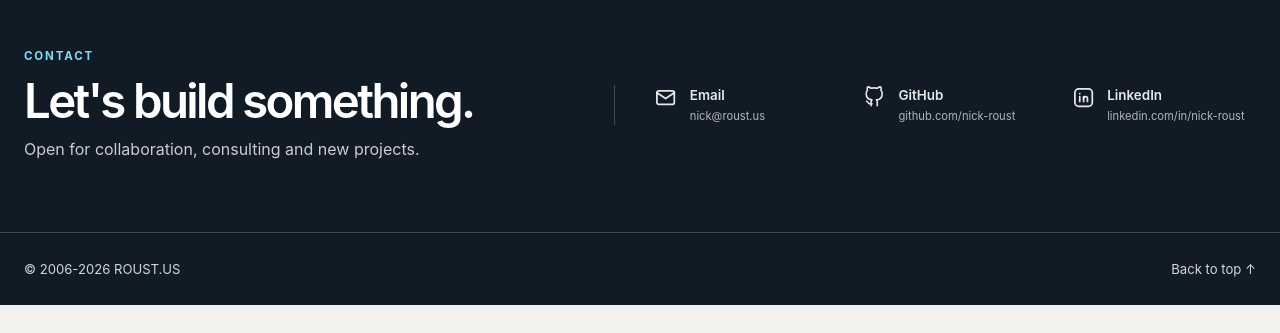
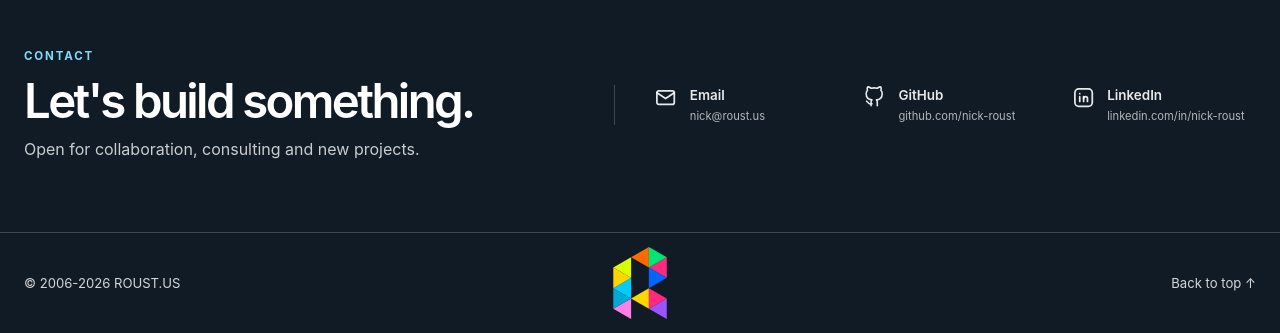
Before and after one commit to nick-roust/roust-us, an Astro site: page / in a window 1280 px wide. Shown: the part 2408-2741 px from the top of the page. Before the commit the page ends 2713 px from the top, so only its background shows below. Built offline with nearby package versions, Linux system fonts and the light colour scheme; Astro itself is replaced by a stand-in of ours.

Commit message:
feat: center color monogram in footer

```diff
--- /dev/null
+++ b/src/components/SiteFooter.astro
@@ -0,0 +1,27 @@
+---
+const currentYear = new Date().getFullYear();
+---
+
+<footer class="site-footer">
+  <div class="container site-footer__inner">
+    <p>© 2006-{currentYear} ROUST.US</p>
+    <a class="site-footer__brand" href="/" aria-label="ROUST.US home">
+      <img src="/brand/roust-monogram-color.svg" alt="" width="72" height="72" />
+    </a>
+    <a class="site-footer__top" href="#main">Back to top <span aria-hidden="true">↑</span></a>
+  </div>
+</footer>
+
+<style>
+  .site-footer { border-top: 1px solid rgba(255, 255, 255, .2); background: #101b26; color: rgba(255,255,255,.82); }
+  .site-footer__inner { min-height: 6.25rem; display: grid; grid-template-columns: minmax(0, 1fr) auto minmax(0, 1fr); align-items: center; gap: 1rem; font-size: .82rem; }
+  .site-footer__inner p { margin: 0; }
+  .site-footer__inner a { color: inherit; text-decoration: none; }
+  .site-footer__brand { display: block; width: 72px; height: 72px; justify-self: center; }
+  .site-footer__brand img { display: block; width: 100%; height: 100%; object-fit: contain; }
+  .site-footer__top { justify-self: end; }
+  @media (max-width: 680px) {
+    .site-footer__inner { min-height: 5rem; font-size: .72rem; }
+    .site-footer__brand { width: 52px; height: 52px; }
+  }
+</style>
--- a/src/layouts/SiteLayout.astro
+++ b/src/layouts/SiteLayout.astro
@@ -2,6 +2,7 @@
 import Navigation from '../components/Navigation.astro';
 import ThemeControl from '../components/ThemeControl.astro';
 import ProfessionalIdentity from '../components/ProfessionalIdentity.astro';
+import SiteFooter from '../components/SiteFooter.astro';
 import '../styles/global.css';
 
 interface Props {
@@ -12,7 +13,6 @@ interface Props {
 }
 
 const { title, description, isHome = false, showPageTitle = true } = Astro.props;
-const currentYear = new Date().getFullYear();
 ---
 <!doctype html>
 <html lang="en" data-theme="system">
@@ -66,12 +66,7 @@ const currentYear = new Date().getFullYear();
 
     <ProfessionalIdentity />
 
-    <footer class="site-footer">
-      <div class="container site-footer__inner">
-        <p>© 2006-{currentYear} ROUST.US</p>
-        <a href="#main">Back to top <span aria-hidden="true">↑</span></a>
-      </div>
-    </footer>
+    <SiteFooter />
 
     <script>
       const themeToggle = document.querySelector<HTMLButtonElement>('[data-theme-toggle]');
```
